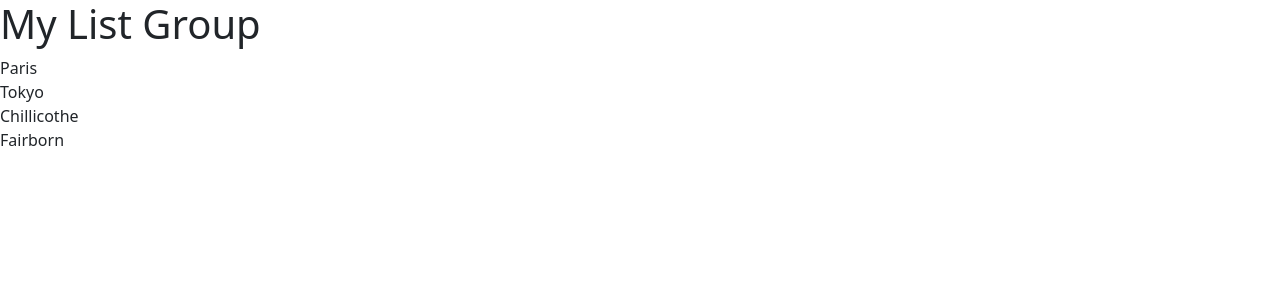
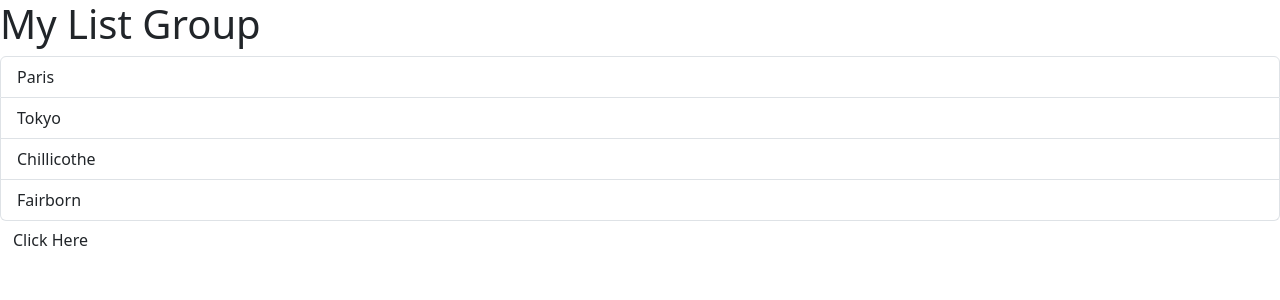
Before and after one commit to ReeseHatfield/LearnReact, a React (Vite) app in the folder react-app/: page / in a window 1280 px wide. Shown: the top 300 px of the page. Built offline with nearby package versions, Linux system fonts and the light colour scheme.

Commit message:
Added Button functionation

```diff
--- a/react-app/src/App.tsx
+++ b/react-app/src/App.tsx
@@ -1,8 +1,10 @@
-import ListGroup from "./components/ListGroup";
+import ListGroup from "./components/ListGroup/ListGroup";
+import Button from "./components/Button/Button";
 
 function App(){
     return<div>
         <ListGroup></ListGroup>
+         <Button></Button>
     </div>;
 }
 
--- /dev/null
+++ b/react-app/src/components/Button/Button.css
@@ -0,0 +1,3 @@
+.customButton {
+    background-color: #73ff2b;
+}
--- /dev/null
+++ b/react-app/src/components/Button/Button.tsx
@@ -0,0 +1,8 @@
+import './Button.css'
+function Button(){
+    return <button
+        type='button'
+        className='btn' onClick={() => alert('You clicked that button')}>Click Here</button>
+}
+
+export default Button
--- a/react-app/src/components/ListGroup.tsx
+++ b/react-app/src/components/ListGroup/ListGroup.tsx
@@ -19,6 +19,9 @@ Cannot iterate with JSX
 
 
 //when rendering a list, each child in list should have a unique key
+import {ReactComponentElement} from "react";
+import { MouseEvent } from "react";
+
 function ListGroup(){
 
     const header = <h1>My List Group</h1>
@@ -30,6 +33,8 @@ function ListGroup(){
         'Fairborn'
     ]
 
+    let selectedListItem = -1
+
     if(items.length === 0){
         return (
             <>
@@ -39,9 +44,18 @@ function ListGroup(){
         )
     }
 
+    const handleEvent = (event: MouseEvent) =>{
+        //set selectedListItem to index??
+    }
 
-   const mapped_items = items.map((item: string) => {
-        return <li key={item}>
+
+
+    const mapped_items = items.map((item: string, index: number) => {
+        return <li
+            key={index}
+            className= {index === selectedListItem ? 'list-group-item active' : 'list-group-item'}
+            onClick={handleEvent}
+        >
             {item}
         </li>
     })
@@ -49,9 +63,7 @@ function ListGroup(){
     return(
         <>
             {header}
-            <ul className="list-group">
-                {mapped_items}
-            </ul>
+            <ul className="list-group"> {mapped_items}</ul>
         </>
     );
 }
```
Also changed, not shown: react-app/src/App.css (added), react-app/src/components/Message/Message.tsx (renamed from react-app/src/Message.tsx).
